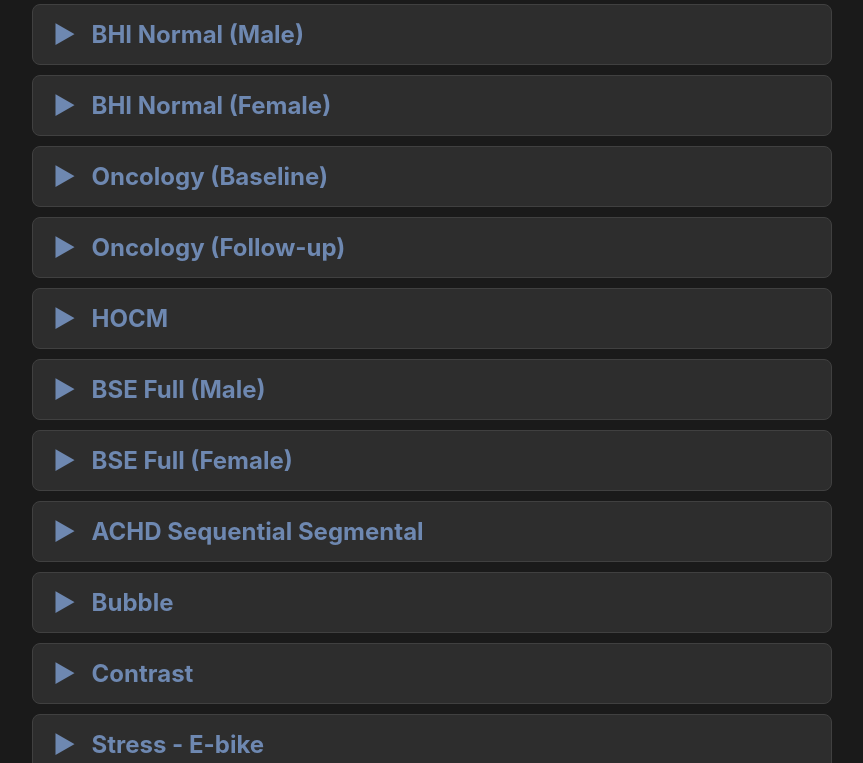
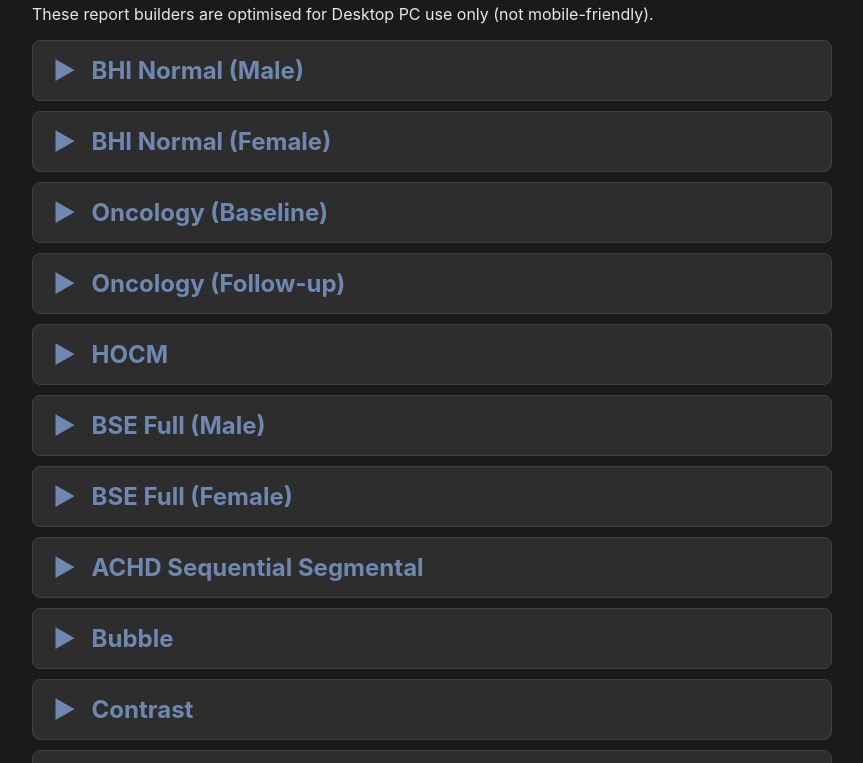
Before and after one commit to petesammon/EchoTools, a plain HTML site: page report.html in a window 1280 px wide. Shown: the part 161-924 px from the top of the page, without its empty margins (208-1071 px from the left). Drawn offline with Linux system fonts and the light colour scheme.

Commit message:
Update report.html

```diff
--- a/report.html
+++ b/report.html
@@ -16,7 +16,9 @@
         </a>
         <h1 style="margin: 10px 0 0 0;">Report Builder</h1>
     </div>
-    <p></p>
+    <p>
+        These report builders are optimised for Desktop PC use only (not mobile-friendly).
+    </p>
 
     <div class="heading h1">
         <span class="arrow">
```
